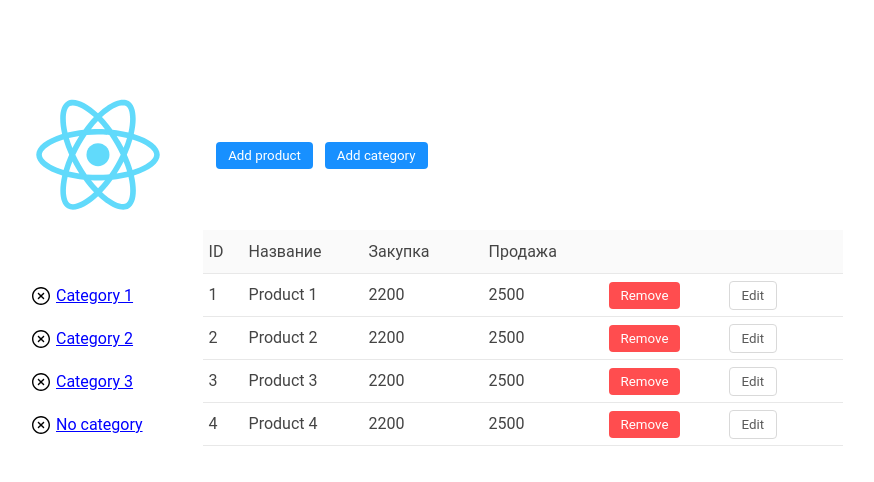
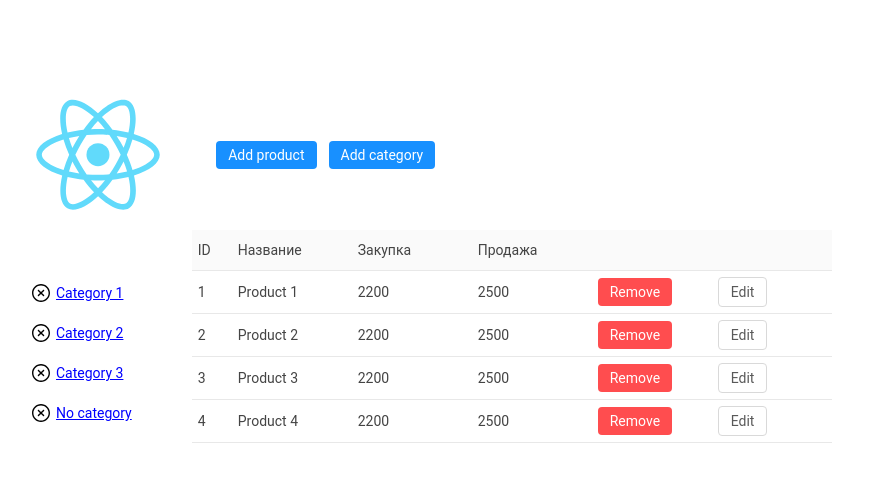
Before and after one commit to Ildarik/react-dashboard, a React (Create React App) app: page / in a window 1280 px wide. Shown: the top 482 px of the page, without its empty margins (148-1022 px from the left). Built offline with nearby package versions, Linux system fonts and the light colour scheme.

Commit message:
Better styles

```diff
--- a/src/App.css
+++ b/src/App.css
@@ -7,4 +7,5 @@
   box-sizing: border-box;
   font-family: "Roboto", "Open Sans";
   color: #444;
+  font-size: 14px;
 }
--- a/src/components/Modal/index.js
+++ b/src/components/Modal/index.js
@@ -25,7 +25,7 @@ const Modal = styled.div`
 
 const CloseIcon = styled.img`
   position: absolute;
-  top: 18px;
+  top: 14px;
   right: 10px;
   width: 16px;
   margin-right: 6px;
```
